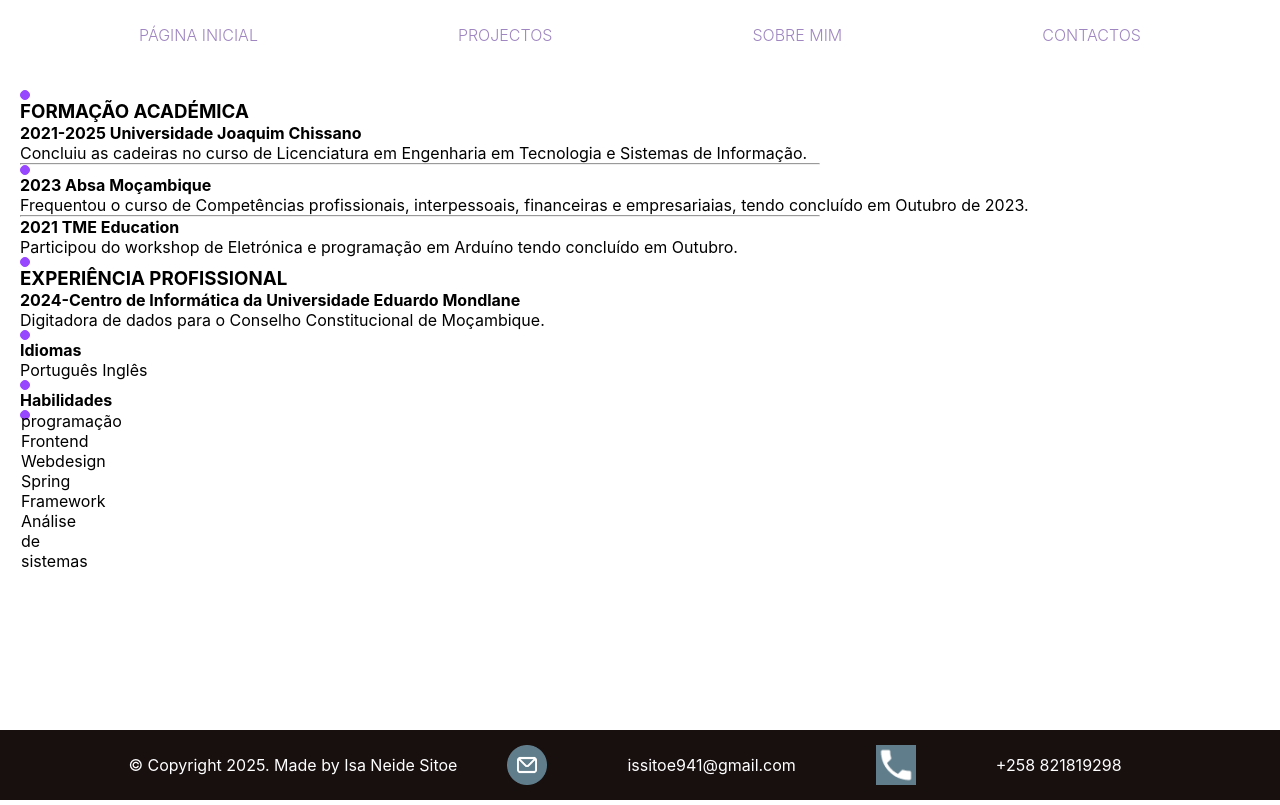
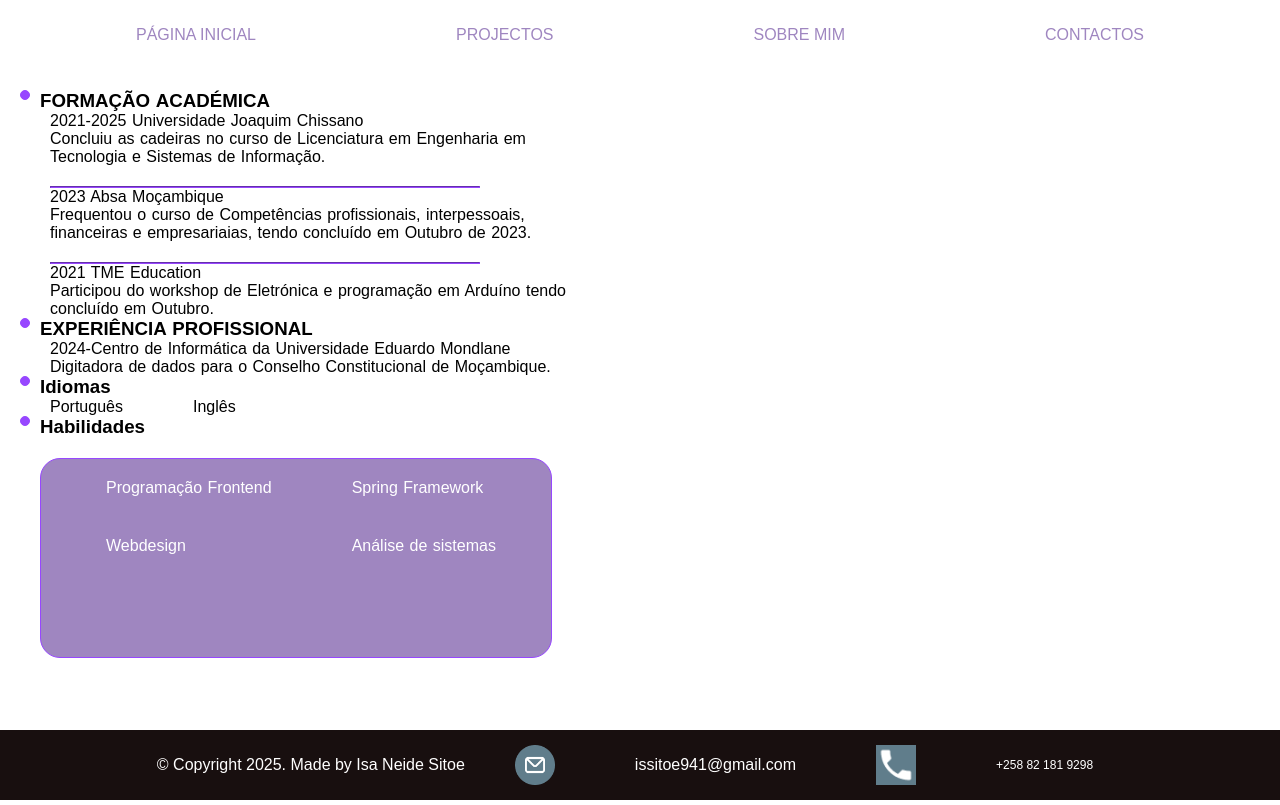
Before and after one commit to isaneyde/portfolio-v3.2, a plain HTML site: page about.html in a window 1280 px wide. Drawn offline with Linux system fonts and the light colour scheme.

Commit message:
Finalizacao do portfolio com estilizacao

```diff
--- a/about.html
+++ b/about.html
@@ -1,10 +1,13 @@
 <!DOCTYPE html>
 <html lang="pt-pt">
+
 <head>
-    <meta charset="UTF-8">
-    <meta name="viewport" content="width=device-width, initial-scale=1.0">
-    <link rel="stylesheet" href="./assets/css/globals.css">
-    <link rel="stylesheet" href="./assets/css/about.css">
+  <meta charset="UTF-8" />
+  <meta name="viewport" content="width=device-width, initial-scale=1.0" />
+  <link rel="stylesheet" href="./assets/css/globals.css" />
+  <link rel="stylesheet" href="./assets/css/about.css" />
+  <link rel="stylesheet" href="./assets/fonts/fonts.css">
+
   <title>Sobre Mim</title>
 </head>
 
@@ -18,62 +21,78 @@
     </nav>
   </header>
   <main>
-
     <section>
+      <section class="bullets">
         <div></div>
         <h3>FORMAÇÃO ACADÉMICA</h3>
+      </section>
+
       <h4>2021-2025 Universidade Joaquim Chissano</h4>
-            <p>Concluiu as cadeiras no curso de Licenciatura
-                em Engenharia em Tecnologia e Sistemas de Informação.</p>
-            <hr>
-
-            <div></div>
+      <p>
+        Concluiu as cadeiras no curso de Licenciatura em Engenharia em <br />
+        Tecnologia e Sistemas de Informação.
+      </p>
+      <hr />
       <h4>2023 Absa Moçambique</h4>
-            <p>Frequentou o curso de Competências profissionais,
-                 interpessoais, financeiras e empresariaias, tendo
-                concluído em Outubro de 2023.</p>
-            <hr>
+      <p>
+        Frequentou o curso de Competências profissionais, interpessoais,
+        <br />
+        financeiras e empresariaias, tendo concluído em Outubro de 2023.
+      </p>
+      <hr />
       <h4>2021 TME Education</h4>
-            <p>Participou do workshop de Eletrónica
-             e programação em Arduíno tendo concluído em Outubro.</p>
+      <p>
+        Participou do workshop de Eletrónica e programação em Arduíno tendo
+        <br />
+        concluído em Outubro.
+      </p>
     </section>
     <section>
+      <section class="bullets">
         <div></div>
         <h3>EXPERIÊNCIA PROFISSIONAL</h3>
-                <h4>2024-Centro de Informática
-                    da Universidade Eduardo Mondlane</h4>
-                    <p>Digitadora de dados para o Conselho
-                        Constitucional de Moçambique.</p>
       </section>
-            <section>
+
+      <h4>2024-Centro de Informática da Universidade Eduardo Mondlane</h4>
+      <p>Digitadora de dados para o Conselho Constitucional de Moçambique.</p>
+    </section>
+
+    <section class="bullets">
       <div></div>
-                <h4>Idiomas</h4>
-                Português Inglês
+      <h3>Idiomas</h3>
     </section>
-            <section id="habilidades">
+    <section id="lang">
+      <p>Português</p>
+      <p>Inglês</p>
+    </section>
+    <section class="bullets">
       <div></div>
-                <h4>Habilidades</h4>
-                <div>
-                    <p>  programação Frontend</p>
+      <h3>Habilidades</h3>
+    </section>
+
+    <div id="skills">
+      <section id="skills2">
+        <p>Programação Frontend</p>
         <p>Webdesign</p>
-                    <p> Spring Framework</p>
-                    <p> Análise de sistemas </p>
+      </section>
+      <section id="skills3">
+        <p>Spring Framework</p>
+        <p>Análise de sistemas</p>
+      </section>
     </div>
     </section>
-
   </main>
   <footer>
+    &copy; Copyright 2025. Made by Isa Neide Sitoe <br />
 
-        &copy; Copyright 2025. Made by Isa Neide Sitoe <br>
-
-        <img src="./assets/img/mail.png" alt="" width="40px" height="40px">
+    <img src="./assets/img/mail.png" alt="" />
     <figcaption>issitoe941@gmail.com</figcaption>
 
-
-        <img src="./assets/img/Phone.png" alt="" width="40px" height="40px">
-         <figcaption>+258 821819298</figcaption>
+    <img src="./assets/img/phone.png" alt="" />
+    <figcaption>
+      <a href=" tel: +258 82 181 9298"> +258 82 181 9298</a>
+    </figcaption>
   </footer>
-
 </body>
 
 </html>
--- a/assets/css/about.css
+++ b/assets/css/about.css
@@ -1,18 +1,66 @@
-div{
-    border: 1px solid #9747FF;
-    width: 10px;
-    height: 10px;
-    background-color: #9747FF;
-    color: black;
-   border-radius: 100%;
-
+main {
+  margin-left: 20px;
+  word-spacing: 1px;
 
 }
-section>div>p{
-    display: inline-block;
+
+div {
+  border: 1px solid #9747ff;
+  width: 10px;
+  height: 10px;
+  background-color: #9747ff;
+  color: black;
+  border-radius: 100%;
 }
-hr{
-    width: 800px;
-    color: #9747FF;
-   font-size: larger;
+
+hr {
+  width: 430px;
+  font-size: larger;
+  border-color: #9747ff;
+  height: 0px;
+  margin-top:20px;
+  margin-left: 10px;
 }
+
+#skills {
+  display: flex;
+  padding: 20px;
+  width: 40vw;
+  height: 25vh;
+  border: 1 px solid #9f86c0;
+  border-radius: 20px;
+  background-color: #9f86c0;
+  color: white;
+  margin-top: 20px;
+  justify-content: space-around;
+  row-gap: 20px;
+
+}
+
+.bullets {
+  margin-left: -20px;
+  display: flex;
+  /*margin-top: 20px;*/
+
+}
+
+#skills2{
+float: left;
+
+}
+#skills2>:nth-child(2){
+    margin-top: 40px;
+
+}
+#skills3>:nth-child(2){
+    margin-top: 40px;
+
+}
+h3,h4, p{
+    margin-left: 10px;
+
+}
+#lang{
+  display: flex;
+  gap: 60px;
+}
--- a/assets/css/contacts.css
+++ b/assets/css/contacts.css
@@ -1,8 +1,8 @@
-main{
-    background-image: url("/assets/img/background.jpg");
+body{
+   background-image: url("../img/background.jpg");
     background-repeat: no-repeat;
     background-size: cover;
-
+    background-attachment: fixed;
 
 }
 h1{
@@ -27,14 +27,28 @@ a{
     text-decoration: none;
     color: #9F86C0;
 }
+#tel{
+    color: white;
+}
 section> div{
+    padding: 40px;
     margin-top: 40px;
     background-color: white;
     opacity: 0.5;
     border-radius:10px ;
     display: flex;
     flex-direction: column;
-
-    width: 300px;
-    height: 400px;
+    width: 400px;
+    height: 350px;
 }
+.social-media{
+    display: flex;
+}
+.social-media>img{
+    width:40px;
+    height:40px;
+    margin: 20px 20px;
+}
+.social-media>img>button>a{
+font-weight: 700;
+}
--- a/assets/css/globals.css
+++ b/assets/css/globals.css
@@ -1,37 +1,25 @@
- /*Variáveis*/
  :root {
   /*colors*/
+  --primary: #E0B1CB;
+  --secondary: #9F86C0;
   --black:#180F0F ;
   --white:#FFFFFF;
-  --primary: #E0B1CB;
-  --secondary: #9F86C0;
 
-  /*Typography*/
-  --tile1: 2.5rem;
-  --tile2: 2rem;
-  --title3: 1.75rem;
-  --paragraph: 1rem;
+
 }
 
+*{
+  margin: 0;
+  padding: 0;
+  box-sizing: border-box;
+}
 
- *{
-    margin: 0;
-    padding: 0;
-    box-sizing: border-box;
-    font-family: "Inter", sans-serif;
-    font-optical-sizing: auto;
-    scroll-behavior: smooth;
-  }
-
-
-  html {
-    font-size: 16px;
-  }
 
   body {
     display: flex;
     flex-direction: column;
     min-height: 100vh;
+
   }
 
   header {
@@ -88,3 +76,7 @@ footer {
   footer>p{
     justify-content: flex-start;
   }
+  a{
+    text-decoration: none;
+    color: var(--white);
+  }
--- a/assets/css/index.css
+++ b/assets/css/index.css
@@ -1,15 +1,11 @@
 :root {
   /*colors*/
+  --primary: #E0B1CB;
+  --secondary: #9F86C0;
   --black:#180F0F ;
   --white:#FFFFFF;
-  --primary: #E0B1CB;
-  --secondary: #9F86C0;
 
-  /*Typography*/
-  --tile1: 2.5rem;
-  --tile2: 2rem;
-  --title3: 1.75rem;
-  --paragraph: 1rem;
+
 }
 #div1{
     width: 100vw;
@@ -38,3 +34,23 @@
     color: var(--black);
 
   }
+button{
+display: flex;
+align-content: space-around;
+margin:40px;
+width: 200px;
+height: 80px;
+}
+section>div{
+  display: inline-block;
+  margin: 40px;
+}
+h2{
+  padding: 10px;
+}
+#profile{
+  width:297px;
+   height:302px;
+   margin-top: -5%;
+
+}
--- a/assets/css/projects.css
+++ b/assets/css/projects.css
@@ -18,6 +18,12 @@ div{
     background-color: #9F86C0;
 
 }
+#first-bullet{
+  margin-left: 30%;
+}
+#second-bullet{
+  margin-right: 30%;
+}
 #img1{
   width: 223px;
   height: 485px;
--- /dev/null
+++ b/assets/fonts/fonts.css
@@ -0,0 +1,16 @@
+
+ :root{
+font-family: sans-serif;
+}
+h2{
+ font-weight: 700;
+ font-size: 32px;
+}
+h4, p{
+  font-size: 16px;
+  font-weight: 500;
+}
+a{
+font-size: 12px;
+font-weight: 500;
+}
```
Also changed, not shown: contacts.html (+17 -9 lines), index.html (+18 -18 lines), projects.html (+5 -5 lines), assets/img/cadastro-prof1.png (renamed from assets/img/Cadastro prof1.png), assets/img/gmail.png (renamed from assets/img/Gmail 1.png), assets/img/group7.png (renamed from assets/img/Group 7.png), assets/img/tela7-canais.png (renamed from assets/img/Tela 7- canais.png). Lines whose indentation alone changed are shown as unchanged.
